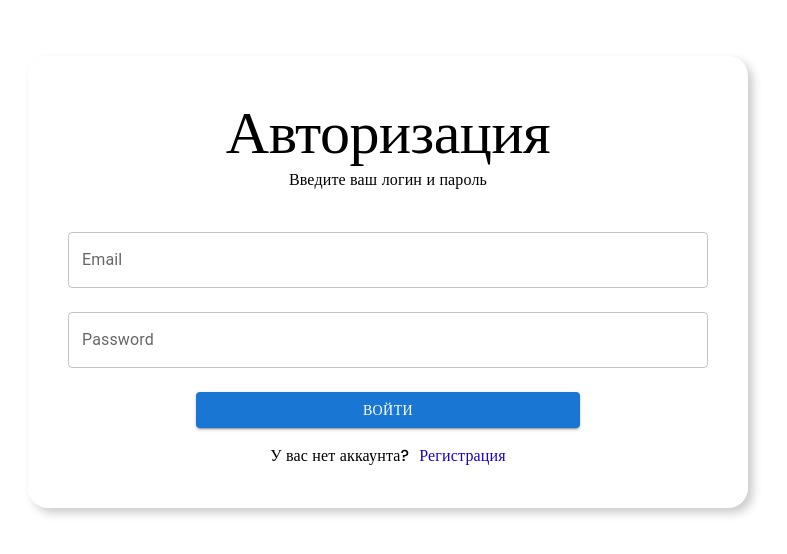
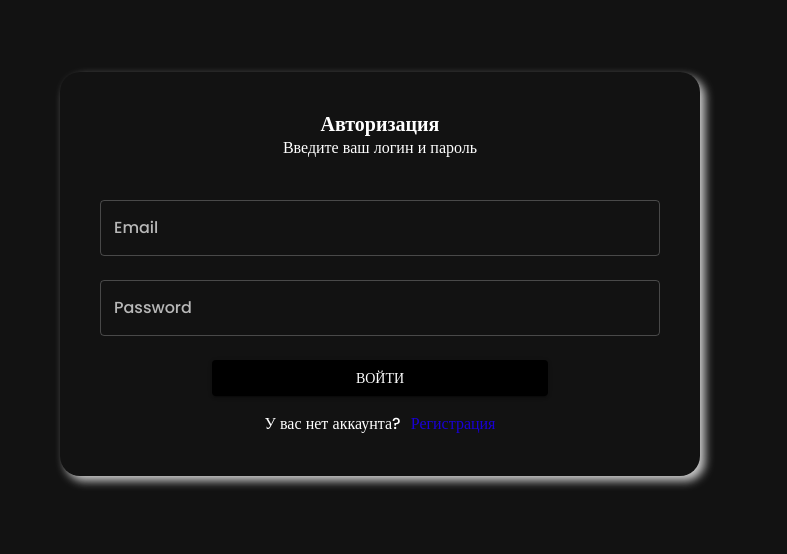
Before and after one commit to dmaberlin1/tech-js-frontend-app, a React (Create React App) app: page /login in a window 1280 px wide. Shown: the part 126-680 px from the top of the page, without its empty margins (260-1047 px from the left). Built offline with nearby package versions, Linux system fonts and the light colour scheme.

Commit message:
init: theme_provider

```diff
--- a/src/App.tsx
+++ b/src/App.tsx
@@ -1,16 +1,20 @@
 import React from 'react';
 import Home from "./components/home";
-
 import {Routes, Route} from "react-router-dom";
 import PrivateRoute from "./utils/router/privateRoute";
 import AuthRootComponent from "./components/auth";
+import {useMode,ColorModeContext} from "./theme";
+import {CssBaseline,ThemeProvider} from '@mui/material'
 
 function App() {
+    const[theme,colorMode]=useMode()
+
     return (
-        <div className="app">
-
+        <ColorModeContext.Provider value={colorMode}>
+            <ThemeProvider theme={theme}>
+                <CssBaseline></CssBaseline>
+                <div className="App">
                 <Routes>
-
                     <Route element={<PrivateRoute/>}>
                         <Route path={'/'} element={<Home/>}/>
                     </Route>
@@ -18,7 +22,9 @@ function App() {
                     <Route path={'register'} element={<AuthRootComponent/>}></Route>
 
                 </Routes>
-        </div>
+            </div></ThemeProvider>
+
+        </ColorModeContext.Provider>
     );
 }
 
--- /dev/null
+++ b/src/theme/index.ts
@@ -0,0 +1,268 @@
+import {createContext,useState,useMemo} from 'react'
+import {createTheme} from "@mui/material";
+export const tokens = (mode: string) => ({
+    ...(mode === 'dark' ? {
+        accentBlue:{
+        DEFAULT:'#1900D5',
+            100:'#05002D',
+            200:'#0C0065',
+            300:'#12009D',
+            400:'#1900D5',
+            500:'#1E00FE',
+            600:'#4128FF',
+            700:'#6550FF',
+            800:'#8979FF',
+            900:'#9B8EFF',
+        },
+        lime:{
+        DEFAULT: '#C1EF00',
+            100:'#394700',
+            200:'#667F00',
+            300:'#94B700',
+            400:'#C1EF00',
+            500:'#D3FF19',
+            600:'#DBFF42',
+            700:'#32FF6A',
+            800:'#EAFF93',
+            900:'#EEFFA9',
+        },
+        cinnabar:{
+            DEFAULT: '#E8502F',
+            100:'#641B0B',
+            200:'#962811',
+            300:'#C93616',
+            400:'#E8502F',
+            500:'#EC6F54',
+            600:'#F08E78',
+            700:'#F4AD9D',
+            800:'#F8CCC2',
+            900:'#FADBD4',
+        },
+        black:{
+            DEFAULT: '#000000',
+            100:'#000000',
+            200:'#000000',
+            300:'#000000',
+            400:'#000000',
+            500:'#0F0E0E',
+            600:'#292929',
+            700:'#3D3D3D',
+            800:'#525252',
+            900:'#5C5C5C',
+        },
+        mineShaft:{
+            DEFAULT:'#3C3C3C',
+            100:'#000000',
+            200:'#040404',
+            300:'#202020',
+            400:'#3C3C3C',
+            500:'#505050',
+            600:'#656565',
+            700:'#797979',
+            800:'#8E8E8E',
+            900:'#989898',
+        },
+        gray:{
+            DEFAULT:'#7C7C7C',
+            100:'#282828',
+            200:'#444444',
+            300:'#606060',
+            400:'#7C7C7C',
+            500:'#909090',
+            600:'#A5A5A5',
+            700:'#B9B9B9',
+            800:'#CECECE',
+            900:'#D8D8D8',
+        },
+        mintGreen:{
+            DEFAULT:'#A9FFA7',
+            100:'#06FE00',
+            200:'#3BFF37',
+            300:'#72FF6F',
+            400:'#A9FFA7',
+            500:'#D1FFD0',
+            600:'#F9FFF9',
+            700:'#FFFFFF',
+            800:'#FFFFFF',
+            900:'#FFFFFF',
+        },
+        white:{
+            100:'#F7F7F7',
+            DEFAULT:'#FFFFFF'
+
+        }
+    }:{
+        white:{
+            DEFAULT:'#FFFFFF',
+            100:'#F7F7F7'
+
+        },
+        accentBlue:{
+            DEFAULT:'#1900D5',
+            100:'#8979FF',
+            200:'#6550FF',
+            300:'#4128FF',
+            400:'#1E00FE',
+            500:'#1900D5',
+            600:'#12009D',
+            700:'#0C0065',
+            800:'#05002D',
+            900:'#000000',
+        },
+        lime:{
+            DEFAULT: '#C1EF00',
+            100:'#EAFF93',
+            200:'#E2FF6A',
+            300:'#DBFF42',
+            400:'#D3FF19',
+            500:'#C1EF00',
+            600:'#94B700',
+            700:'#667F00',
+            800:'#394700',
+            900:'#0C0F00',
+        },
+        cinnabar:{
+            DEFAULT: '#E8502F',
+            100:'#F8CCC2',
+            200:'#F4AD9D',
+            300:'#F08E78',
+            400:'#EC6F54',
+            500:'#E8502F',
+            600:'#C93616',
+            700:'#962811',
+            800:'#641B0B',
+            900:'#310D05',
+        },
+        black:{
+            DEFAULT: '#000000',
+            100:'#525252',
+            200:'#3D3D3D',
+            300:'#292929',
+            400:'#141414',
+            500:'#000000',
+            600:'#000000',
+            700:'#000000',
+            800:'#000000',
+            900:'#000000',
+        },
+        mineShaft:{
+            DEFAULT:'#3C3C3C',
+            100:'#8E8E8E',
+            200:'#797979',
+            300:'#656565',
+            400:'#505050',
+            500:'#3C3C3C',
+            600:'#202020',
+            700:'#040404',
+            800:'#000000',
+            900:'#000000',
+        },
+        gray:{
+            DEFAULT:'#7C7C7C',
+            100:'#CECECE',
+            200:'#B9B9B9',
+            300:'#A5A5A5',
+            400:'#909090',
+            500:'#7C7C7C',
+            600:'#606060',
+            700:'#444444',
+            800:'#282828',
+            900:'#0C0C0C',
+        },
+        mintGreen:{
+            DEFAULT:'A9FFA7',
+            100:'#FFFFFF',
+            200:'#FFFFFF',
+            300:'#F9FFF9',
+            400:'#D1FFD0',
+            500:'#A0FFA7',
+            600:'#72FF6F',
+            700:'#3BFF37',
+            800:'#06FE00',
+            900:'#04C600',
+        },
+
+    })
+    })
+
+
+//необходимо внести некоторые правки с типизацией
+export const themeSettings:any=(mode:string)=>{
+    const  colors=tokens(mode)
+    return {
+        palette:{
+            mode:mode,
+            ...(mode==='dark'?{
+                primary:{
+                    main: colors.black.DEFAULT
+                },
+                secondary:{
+                    main:colors.gray.DEFAULT
+                },
+                neutral:{
+                    dark:colors.black[500],
+                    light:colors.white[100]
+                }
+            }:{
+                primary:{
+                    main: colors.white.DEFAULT
+                },
+                secondary:{
+                    main:colors.gray.DEFAULT
+                },
+                neutral:{
+                    dark:colors.black[500],
+                    light:colors.white[100]
+                }
+            })
+
+    },
+        typography:{
+            fontFamily:['Poppins','sans-serif'].join(','),
+            fontSize:14,
+            fontWeight:500,
+            h1:{
+                fontFamily:['Poppins','sans-serif'].join(','),
+                fontSize:28,
+                fontWeight: 600
+            },
+            h2:{
+                fontFamily:['Poppins','sans-serif'].join(','),
+                fontSize:20,
+                fontWeight: 600
+            },
+            h3:{
+                fontFamily:['Poppins','sans-serif'].join(','),
+                fontSize:18,
+                fontWeight: 600
+            },
+            p:{
+                fontFamily:['Poppins','sans-serif'].join(','),
+                fontSize:14,
+                fontWeight: 500
+            }
+        }
+    }
+}
+
+export const ColorModeContext:any=createContext({
+    toggleColorMode:()=>{}
+})
+
+//данные какая тема хранится, надо вынести вне нашего компонента, чтобы перемещаться по компонентам
+//и была одинаковая тема во всех компонентах, надо данные о том какая тема установлена вынести вне компонента
+//сделаем её хуком
+export const useMode=()=>{
+    const [mode,setMode]=useState('dark')
+    const colorMode=useMemo(
+        ()=>({
+            toggleColorMode:()=>
+                setMode((prev)=>(prev==='light'?'dark': 'light'))
+        }),[]
+    )
+
+    const theme:any= useMemo(()=>createTheme(themeSettings(mode)),[mode])
+    return [theme,colorMode]
+}
+// нам необходимо хранить значение, чтобы при обновлении у нас наша тема не перерисовывалась,
+//перерисовывалась только тогда когда мы будем менять наш mode, больше никак, за эту логику отвечает UseMemo
```
Lines whose indentation alone changed are shown as unchanged.
